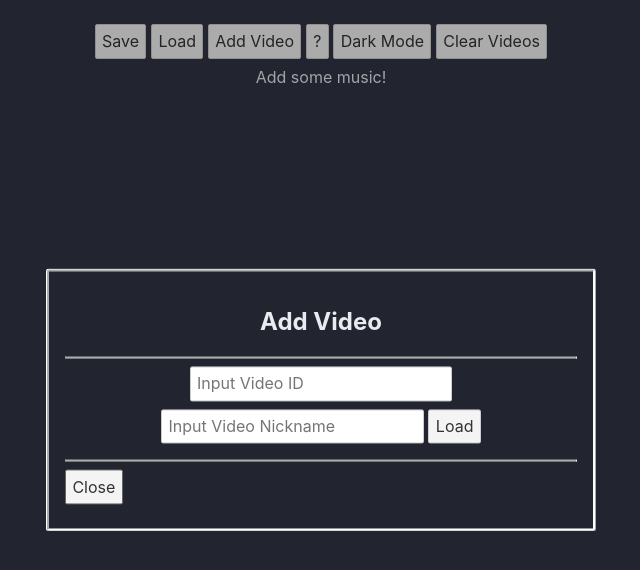
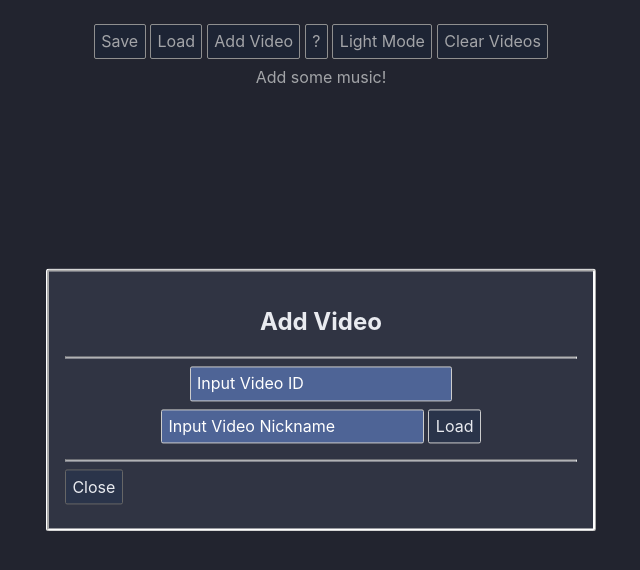
Before and after one commit to JooshO/overbeek-audio, a Svelte app: page / in a window 1280 px wide. Both pictures are taken after a click on the button "Add Video". Shown: the top 570 px of the page, without its empty margins (319-959 px from the left). Built offline with nearby package versions, Linux system fonts and the light colour scheme.

Commit message:
Lightmode Darkmode Changes 2!

```diff
--- a/src/App.svelte
+++ b/src/App.svelte
@@ -19,12 +19,22 @@
 
   function toggleDark() {
     if (darkTheme) {
-      // this errors but it works exactly right so idk why this pretends not to work
-      root.style.setProperty("--theme-color", "#000000");
-      root.style.setProperty("--theme-bg-color", "#FFFFFF");
+      // this errors but it works exactly right so idk why this pretends not to work (it's bc TS)
+      //@ts-ignore
+      root.style.setProperty("--theme-color", "#000000"); //@ts-ignore
+      root.style.setProperty("--theme-bg-color", "#FFFFFF"); //@ts-ignore
+      root.style.setProperty("--theme-alt-bg", "#f4f4f4"); //@ts-ignore
+      root.style.setProperty("--theme-input", "#ffffff"); //@ts-ignore
+      root.style.setProperty("--theme-input-text", "#798290"); //@ts-ignore
+      root.style.setProperty("--button-hover", "#b4b4b4"); //@ts-ignore
     } else {
-      root.style.setProperty("--theme-color", "#e9ebf0");
-      root.style.setProperty("--theme-bg-color", "#303443");
+      //@ts-ignore
+      root.style.setProperty("--theme-color", "#e9ebf0"); //@ts-ignore
+      root.style.setProperty("--theme-bg-color", "#303443"); //@ts-ignore
+      root.style.setProperty("--theme-alt-bg", "#2a344a"); //@ts-ignore
+      root.style.setProperty("--theme-input", "#4e6496"); //@ts-ignore
+      root.style.setProperty("--theme-input-text", "#FFFFFF"); //@ts-ignore
+      root.style.setProperty("--button-hover", "#1c2539"); //@ts-ignore
     }
     darkTheme = !darkTheme;
   }
@@ -96,19 +106,26 @@
   <div class="input-zone">
     <button on:click={saveDialog}> Save </button>
     <button on:click={loadDialog}> Load </button>
+
     <button on:click={() => (showVideoModal = true)}>Add Video</button>
     {#if showVideoModal}
       <Modal on:close={() => (showVideoModal = false)}>
         <h2 slot="header">Add Video</h2>
 
-        <input bind:value={currentID} placeholder="Input Video ID" />
         <input
+          class="text-input"
+          bind:value={currentID}
+          placeholder="Input Video ID"
+        />
+        <input
+          class="text-input"
           bind:value={currentNickname}
           placeholder="Input Video Nickname"
         />
         <button on:click={onAdd}> Load </button>
       </Modal>
     {/if}
+
     <button on:click={() => (showHelpModal = true)}>?</button>
     {#if showHelpModal}
       <Modal on:close={() => (showHelpModal = false)}>
@@ -121,7 +138,9 @@
         and click "Submit"
       </Modal>
     {/if}
-    <button on:click={toggleDark}>Dark Mode</button>
+    <button on:click={toggleDark}
+      >{darkTheme ? "Light Mode" : "Dark Mode"}</button
+    >
 
     <button on:click={clear}>Clear Videos</button>
   </div>
@@ -139,6 +158,10 @@
   :root {
     --theme-color: #e9ebf0;
     --theme-bg-color: #303443;
+    --theme-alt-bg: #2a344a;
+    --theme-input: #4e6496;
+    --theme-input-text: #ffffff;
+    --button-hover: #1c2539;
   }
 
   :global(body) {
@@ -156,11 +179,29 @@
     flex-direction: column;
   }
 
+  button {
+    color: inherit;
+    background-color: var(--theme-alt-bg);
+  }
+
+  button:hover {
+    background-color: var(--button-hover);
+  }
+
+  .text-input {
+    color: inherit;
+    background-color: var(--theme-input);
+  }
+
   .audio-zone {
     display: flex;
     flex-direction: row;
     flex-wrap: wrap;
     justify-content: center;
+  }
+
+  ::placeholder {
+    color: var(--theme-input-text);
   }
 
   @media (min-width: 640px) {
--- a/src/AudioBox.svelte
+++ b/src/AudioBox.svelte
@@ -117,4 +117,13 @@
     padding: 1em;
     margin: 0.5em 0.5em 0.5em 0.5em;
   }
+
+  button {
+    color: inherit;
+    background-color: var(--theme-alt-bg);
+  }
+
+  button:hover {
+    background-color: var(--button-hover);
+  }
 </style>
--- a/src/Modal.svelte
+++ b/src/Modal.svelte
@@ -51,11 +51,17 @@
     border-radius: 0.2em;
     border-width: 0.2em;
     border-style: ridge;
-    background: inherit;
+    background: var(--theme-bg-color);
     border-color: white;
   }
 
   button {
     display: block;
+    color: inherit;
+    background-color: var(--theme-alt-bg);
+  }
+
+  button:hover {
+    background-color: var(--button-hover);
   }
 </style>
```
